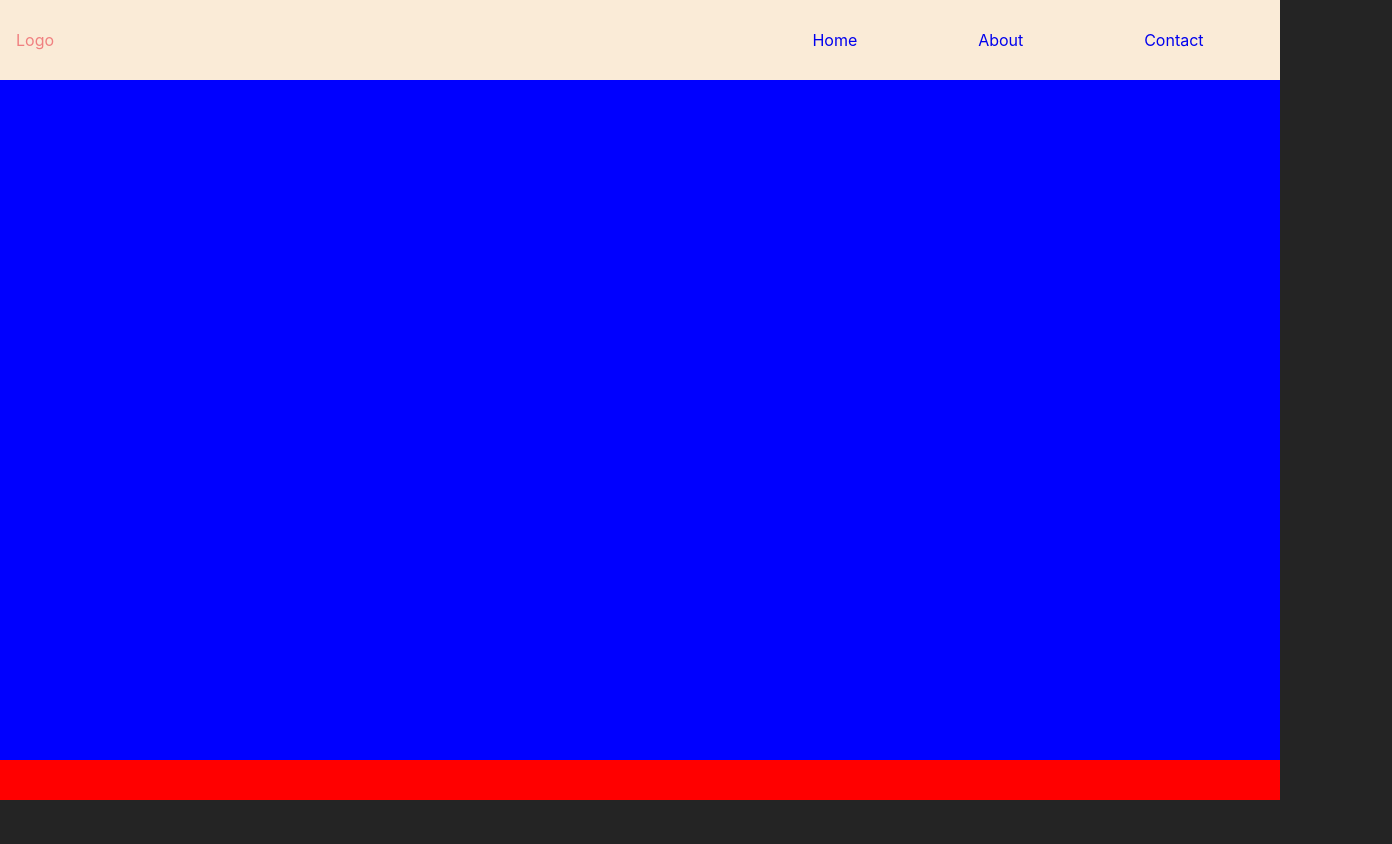
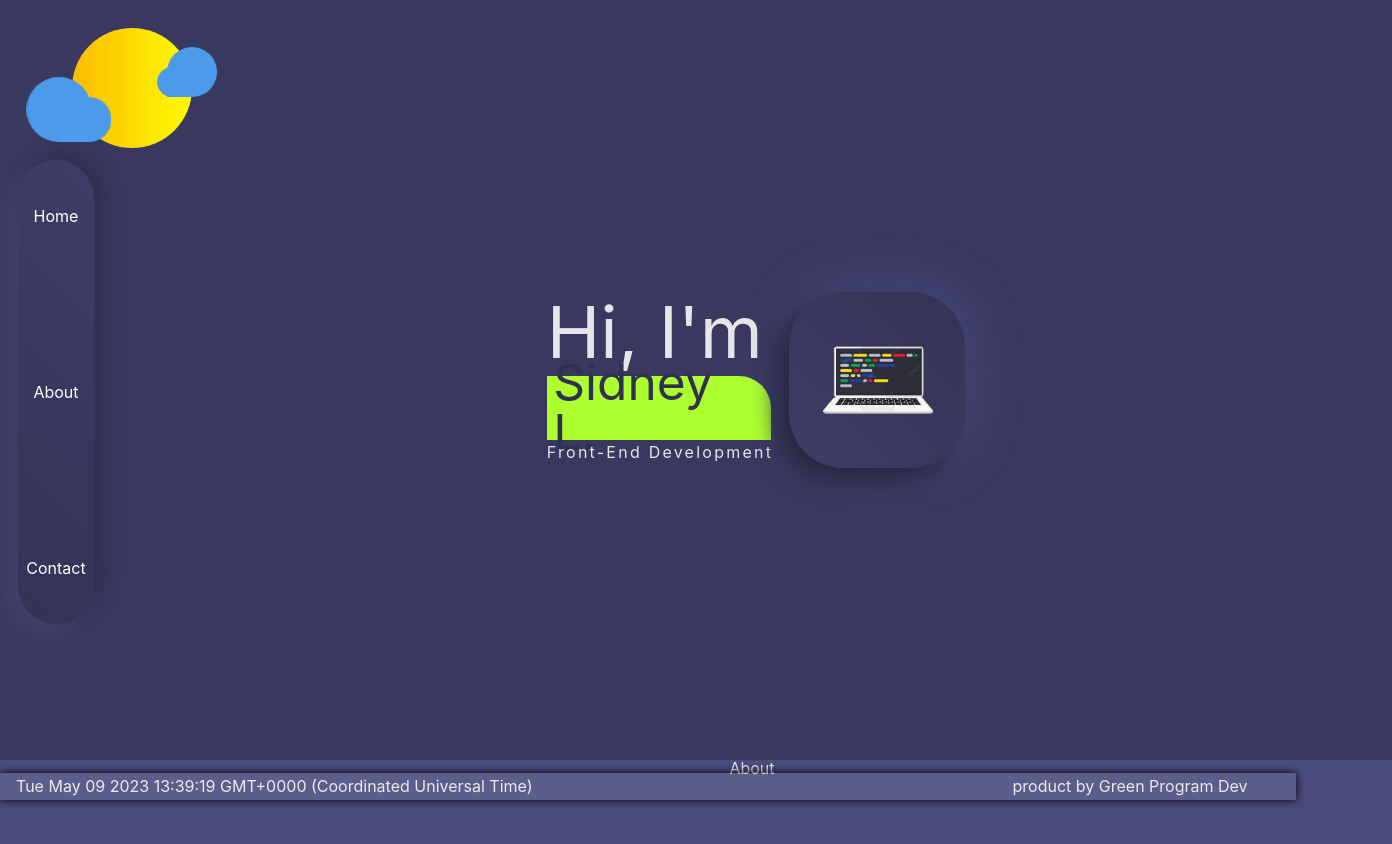
Before and after one commit to GreenProgramDev/My-Portfolio, a React (Vite) app: page / in a window 1280 px wide. Shown: the top 844 px of the page, 1392 px wide, since content can reach past the window. Before the commit the page ends 800 px from the top, so only its background shows below. Built offline with nearby package versions, Linux system fonts and the light colour scheme.

Commit message:
feat: add logic daytime morning sun, night moon

```diff
--- a/src/App.tsx
+++ b/src/App.tsx
@@ -1,7 +1,8 @@
-// import { useState } from 'react'
 import './app.css'
 
-import { Headers, Footer, Timeline } from './components'
+import { Timeline} from './components'
+import DayPeriod from './components/DayPeriod'
+import headers from './components/headers.css'
 
 
 function App() {
@@ -9,13 +10,28 @@ function App() {
   return (
 
     <>
-    <div className='container'>
+        <div className='dayTime'>
+           <DayPeriod />
+        </div>
+      <header className='containerHeader'>
+        <nav className='menu'>
+          <ul className='navebar'>
+            <li><a href="/">Home</a></li>
+            <li><a href="/about">About</a></li>
+            <li><a href="/contact">Contact</a></li>
+          </ul>
+        </nav>
+      </header>
 
-    <Headers />
-    <Timeline />
-    <Footer />
+      <main className='containerMain'>
+      <Timeline />
+      </main>
 
-    </div>
+      <footer className="containerFooter">
+        {Date()}
+
+        <p>product by Green Program Dev</p>
+      </footer>
     </>
 
   )
--- a/src/app.css
+++ b/src/app.css
@@ -1,7 +1,56 @@
-/* .containerApp {
+
+
+.containerHeader{
+    z-index: 10000;
+    width: 5rem;
+    height: 10rem ;
+    left: 0;
+    position: fixed;
+    display: flex;
+    margin-left: 1rem;
+    padding-top: 10rem;
+    justify-content: center;
+}
+
+.navebar{
+    background: rgba(255,255,255,.05);
+    box-shadow: 0 0 10px rgba(0,0,0,1.90);
+    border-radius: 2rem;
+    padding: 3rem 0.5rem;
+    display: flex;
+    align-items: center;
+    justify-content: start;
+    flex-direction: column;
+    gap: 10rem;
+    border-radius: 66px;
+    background: linear-gradient(45deg, #333356, #3d3d67);
+    box-shadow:  9px -9px 18px #303052,
+                 -9px 9px 18px #42426e;
+}
+
+.navebar a{
+    color: white;
+
+}
+
+.containerMain{
     width: 100vw;
-    height: auto;
-    background-color: aqua;
+    height: calc(100vh - 2.5rem);
+    position: absolute;
+    object-fit: cover;
+    right: 0;
+}
+
+.containerFooter{
+    width: 100vw;
+    height: 1.7rem;
+    background: rgba(255,255,255,.10);
+    box-shadow: 0 0 10px rgba(0,0,0,1.25);
+    position: fixed;
+    bottom: 0;
+    z-index: 10000;
     display: flex;
-    flex-direction: column;
-} */
+    align-items: center;
+    padding-left: 1rem;
+    gap: 30rem;
+}
--- /dev/null
+++ b/src/components/DayPeriod.tsx
@@ -0,0 +1,39 @@
+import './dayPeriod.css'
+import React, {useEffect, useState} from 'react'
+
+const DayPeriod = () => {
+
+    const [timeOfDay, setTimeOfDay] = useState<string>("")
+
+    useEffect(() => {
+      const now = new Date(); // recebe a data e hora atual
+      const currentHour = now.getHours() // recebe a hora atual
+
+      if (currentHour >= 6 && currentHour < 18) {
+        setTimeOfDay("sun")
+      } else {
+        setTimeOfDay("moon")
+      }
+    }, [])
+
+    return(
+
+      <div className="containerDayPeriod">
+        <div className="cloud front">
+          <span className="left-front"></span>
+          <span className="right-front"></span>
+        </div>
+        <span className={`${timeOfDay} sunshine`}></span>
+        <span className={`${timeOfDay}`}></span>
+        <div className="cloud back">
+          <span className="left-back"></span>
+          <span className="right-back"></span>
+        </div>
+        <div>
+        </div>
+      </div>
+
+    )
+}
+
+export default DayPeriod
--- a/src/components/Footer.tsx
+++ /dev/null
@@ -1,10 +0,0 @@
-import './footer.css'
-
-const Footer = () => {
-    return (
-        <div className="footer"></div>
-    )
-}
-
-
-export default Footer
--- a/src/components/Headers.tsx
+++ /dev/null
@@ -1,28 +0,0 @@
-import './headers.css'
-const Headers = () => {
-    return (
-
-         <header className='containerHeader'>
-
-                <nav className='menu'>
-                    <h1 id='logo'>Logo</h1>
-
-
-                    <ul className='navebar'>
-                        <li><a href="/">Home</a></li>
-                        <li><a href="/about">About</a></li>
-                       <li><a href="/contact">Contact</a></li>
-                    </ul>
-
-                </nav>
-
-
-        </header>
-
-
-    )
-}
-
-
-
-export default Headers
--- a/src/components/Timeline.tsx
+++ b/src/components/Timeline.tsx
@@ -1,11 +1,33 @@
+import DayPeriod from './DayPeriod'
 import './timeline.css'
 
 const Timeline = () =>{
     return (
-        <div className="containerTimeline">
+        <>
+        <section className="home">
+            <div className='alignIdentify'>
+                <div className='logo'>
+                    <h1 className='hiIm'>Hi, I'm </h1>
+                    <div className='backgroundName'>
+                        <h2 className='namePerfil'>Sidney L.</h2>
+                    </div>
+                    <p className='skill'>Front-End Development</p>
+                </div>
+                <div className='radiuLogo'>
+                    <img className='imgNot' src="/img/not.png" alt="" />
+                </div>
+            </div>
 
-        </div>
-
+        </section>
+        <section className="about">
+            <div className='teste'>
+            <h1>About</h1>
+            </div>
+        </section>
+        <section className="contact">
+            <h1>Helo Contact</h1>
+        </section>
+        </>
     )
 }
 
--- /dev/null
+++ b/src/components/dayPeriod.css
@@ -0,0 +1,118 @@
+.dayTime{
+  position: fixed;
+  z-index: 100000;
+  top: -10rem;
+  left: -1rem;
+  padding: 0.5rem;
+}
+
+
+.containerDayPeriod {
+  width: 250px;
+  height: 250px;
+  margin: 100px auto;
+  padding: 15px;
+  display: flex;
+  align-items: center;
+  justify-content: center;
+}
+
+.cloud {
+  width: 250px;
+}
+
+.front {
+  padding-top: 45px;
+  margin-left: 25px;
+  display: inline;
+  position: absolute;
+  z-index: 11;
+  animation: clouds 8s infinite;
+  animation-timing-function: ease-in-out;
+}
+
+.back {
+  margin-top: -30px;
+  margin-left: 150px;
+  z-index: 12;
+  animation: clouds 12s infinite;
+  animation-timing-function: ease-in-out;
+}
+
+.right-front {
+  width: 45px;
+  height: 45px;
+  border-radius: 50% 50% 50% 0%;
+  background-color: #4c9beb;
+  display: inline-block;
+  margin-left: -25px;
+  z-index: 5;
+}
+
+.left-front {
+  width: 65px;
+  height: 65px;
+  border-radius: 50% 50% 0% 50%;
+  background-color: #4c9beb;
+  display: inline-block;
+  z-index: 5;
+}
+
+.right-back {
+  width: 50px;
+  height: 50px;
+  border-radius: 50% 50% 50% 0%;
+  background-color: #4c9beb;
+  display: inline-block;
+  margin-left: -20px;
+  z-index: 5;
+}
+
+.left-back {
+  width: 30px;
+  height: 30px;
+  border-radius: 50% 50% 0% 50%;
+  background-color: #4c9beb;
+  display: inline-block;
+  z-index: 5;
+}
+
+.sun {
+  width: 120px;
+  height: 120px;
+  background: -webkit-linear-gradient(to right, #fcbb04, #fffc00);
+  background: linear-gradient(to right, #fcbb04, #fffc00);
+  border-radius: 60px;
+  display: inline;
+  position: absolute;
+}
+
+.sunshine {
+  animation: sunshines 2s infinite;
+}
+
+@keyframes sunshines {
+  0% {
+    transform: scale(1);
+    opacity: 0.6;
+  }
+
+  100% {
+    transform: scale(1.4);
+    opacity: 0;
+  }
+}
+
+@keyframes clouds {
+  0% {
+    transform: translateX(15px);
+  }
+
+  50% {
+    transform: translateX(0px);
+  }
+
+  100% {
+    transform: translateX(15px);
+  }
+}
--- a/src/components/footer.css
+++ /dev/null
@@ -1,6 +0,0 @@
-.footer{
-    width: 100%;
-    height: 2.5rem;
-    background-color: red;
-
-}
--- a/src/components/headers.css
+++ /dev/null
@@ -1,32 +0,0 @@
-.containerHeader{
-    width: 100vw;
-    height: 5rem;
-    background-color: antiquewhite;
-}
-
-.menu{
-    width: 100%;
-    height: 5rem;
-    display: flex;
-    align-items: center;
-    justify-content:space-between ;
-}
-
-#logo{
-    width: auto;
-    height: 3rem;
-    padding: 0 1rem;
-    display: flex;
-    align-items: center;
-    justify-content: center;
-    color: lightcoral;
-}
-
-
-.navebar{
-    width: 40%;
-    display: flex;
-    padding: 0 1rem;
-    align-items: center;
-    justify-content: space-around;
-}
--- a/src/components/index.ts
+++ b/src/components/index.ts
@@ -1,3 +1,2 @@
-export { default as Headers} from './Headers'
-export { default as Footer} from './Footer'
 export { default as Timeline} from './Timeline'
+export { default as dayPerio} from './DayPeriod'
--- a/src/components/timeline.css
+++ b/src/components/timeline.css
@@ -1,6 +1,92 @@
-.containerTimeline{
-    width: 100vw;
-    height: calc(100vh - 5rem - 2.5rem);
-    background-color: blue;
 
+.home{
+    background-color: #393960;
+    width: 100%;
+    height: 100%;
+    padding-left: 7rem;
+    display: flex;
+    flex-direction: column;
+    align-items: center;
+    justify-content: center;
 }
+.hiIm{
+    font-size: 4.5em;
+    margin: 0 0 0.5rem 0;
+}
+.namePerfil{
+    text-align: start;
+    color: #303052;
+    font-size: 3.1em;
+    margin: 0 0.4rem;
+}
+.backgroundName{
+    display: flex;
+    align-items: center;
+    background-color: greenyellow;
+    border-top-right-radius: 2rem;
+    width: 14rem;
+    height: 4rem;
+}
+.skill{
+    text-align: center;
+    letter-spacing: 0.14rem;
+    font-size: 1em;
+    padding: 4px 0;
+}
+.alignIdentify {
+    display: flex;
+    align-items: center;
+    gap: 1.5rem;
+}
+.radiuLogo{
+    overflow: hidden;
+    object-fit: cover;
+    width: 10rem;
+    height: 10rem;
+    display: flex;
+    justify-content: center;
+    align-items: center;
+    border-radius: 50px;
+    background: linear-gradient(225deg, #333356, #3d3d67);
+    box-shadow: -10px 10px 20px #272741,
+                5px -5px 40px #4b4b7f;
+                transform: scale(1.1);
+}
+.imgNot{
+    width: 9rem;
+}
+.imgNot:hover{
+    transition:  0.5s;
+    transform: translateX(0) scale(1.3);
+}
+
+
+
+
+/* ------ABOUT INIT------ */
+
+.about{
+    background-color:#4b4b7f;
+    width: 100%;
+    height: 100%;
+    padding-left: 7rem;
+
+    display: flex;
+    justify-content: center;
+}
+
+
+
+
+
+/* ------CONTACT INIT------ */
+
+.contact{
+    background-color: #393960;
+    width: 100%;
+    height: 100vh;
+    padding-left: 7rem;
+
+    display: flex;
+    justify-content: center;
+}
--- a/src/reset.css
+++ b/src/reset.css
@@ -1,7 +1,7 @@
 :root {
   font-family: Inter, system-ui, Avenir, Helvetica, Arial, sans-serif;
-  line-height: 1.5;
-  font-weight: 400;
+  /* line-height: 1.5; */
+  /* font-weight: 400; */
 
   color-scheme: light dark;
   color: rgba(255, 255, 255, 0.87);
```
Also changed, not shown: public/img/not.png (added).
